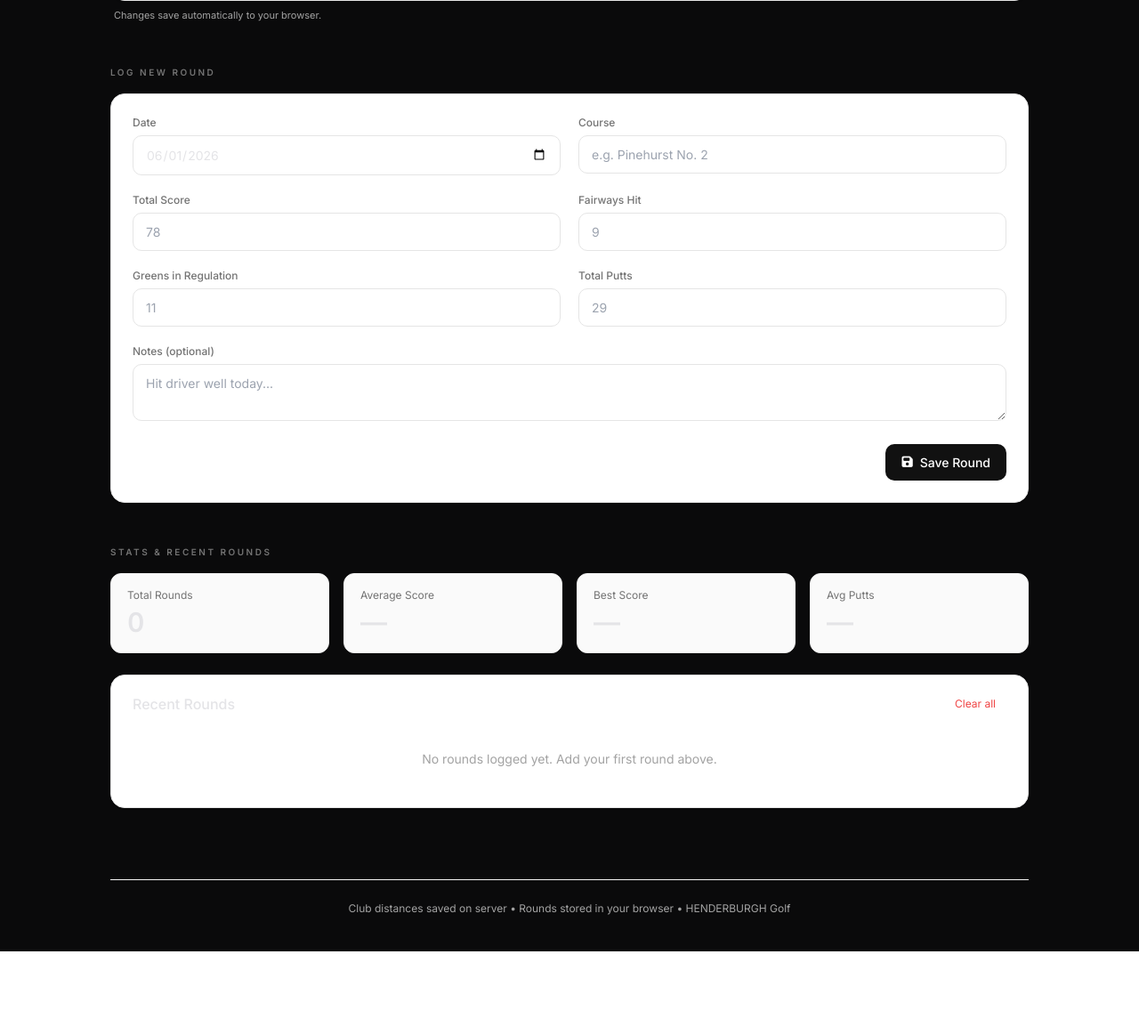
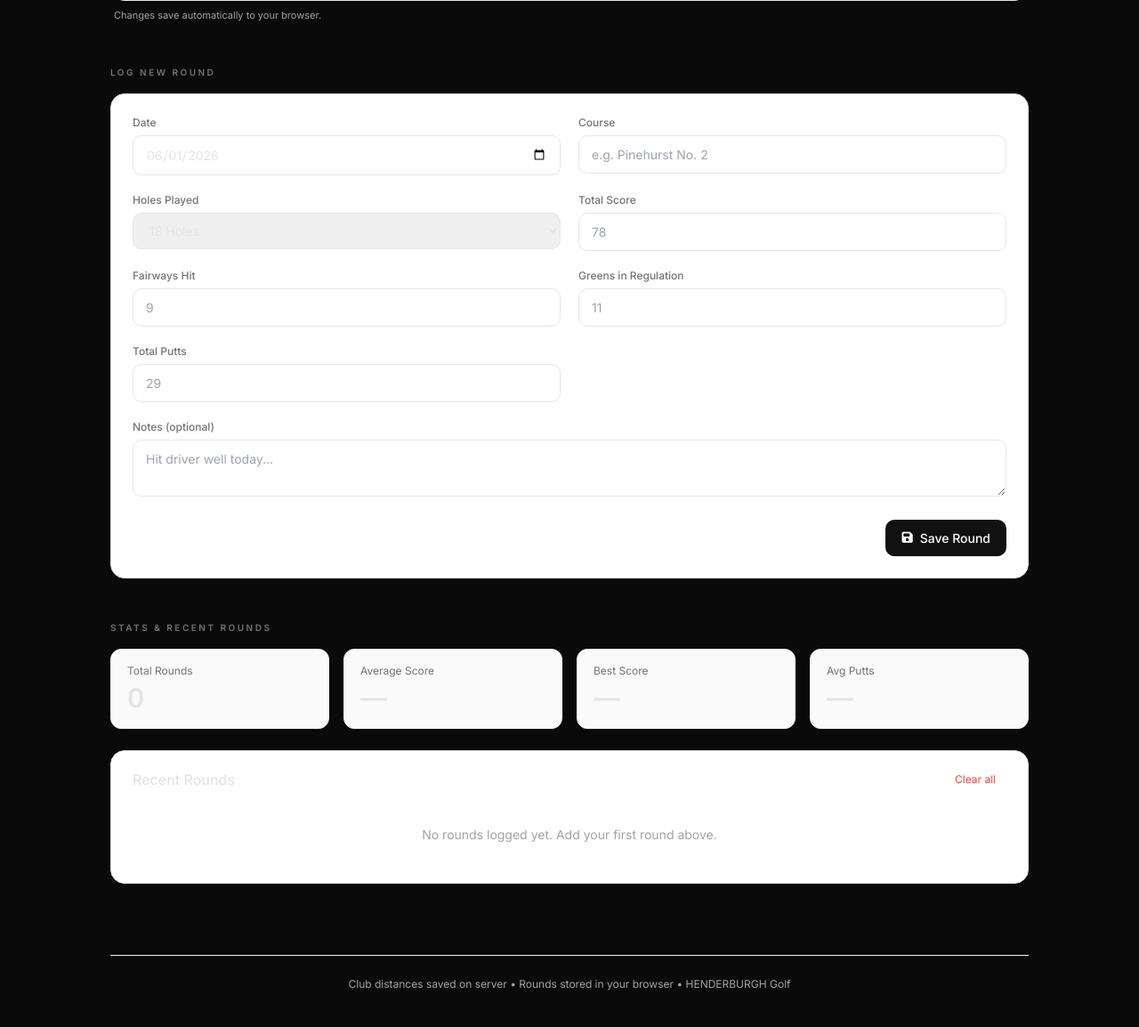
Before and after one commit to dylanhenderson315-lab/henderburgh-vitals, a FastAPI app: page /golf in a window 1280 px wide. Shown: the part 901-2055 px from the top of the page at 89% size. Before the commit the page ends 1970 px from the top, so only its background shows below. Run offline with FastAPI, Linux system fonts and the light colour scheme; some libraries are stand-ins or nearby versions.

Commit message:
Update 2026-06-01 18:04

```diff
--- a/templates/golf.html
+++ b/templates/golf.html
@@ -213,8 +213,16 @@
           </div>
 
           <div>
+            <label class="block text-xs font-medium text-neutral-500 mb-1.5">Holes Played</label>
+            <select id="round-holes" class="form-input w-full">
+              <option value="18">18 Holes</option>
+              <option value="9">9 Holes</option>
+            </select>
+          </div>
+
+          <div>
             <label class="block text-xs font-medium text-neutral-500 mb-1.5">Total Score</label>
-            <input type="number" id="round-score" class="form-input w-full" placeholder="78" required min="50" max="150">
+            <input type="number" id="round-score" class="form-input w-full" placeholder="78" required min="55" max="150">
           </div>
           <div>
             <label class="block text-xs font-medium text-neutral-500 mb-1.5">Fairways Hit</label>
@@ -243,6 +251,8 @@
             </button>
           </div>
         </form>
+      </div>
+    </div>
       </div>
     </div>
 
@@ -441,11 +451,22 @@
     function saveRound(e) {
       e.preventDefault();
 
+      const holes = parseInt(document.getElementById('round-holes').value) || 18;
+      const score = parseInt(document.getElementById('round-score').value);
+
+      // Dynamic minimum score validation
+      const minScore = holes === 9 ? 28 : 55;
+      if (score < minScore) {
+        alert(`Minimum realistic score for ${holes} holes is ${minScore}. Please check your entry.`);
+        return;
+      }
+
       const newRound = {
         id: Date.now(),
         date: document.getElementById('round-date').value,
         course: document.getElementById('round-course').value.trim(),
-        score: parseInt(document.getElementById('round-score').value),
+        holes: holes,
+        score: score,
         fairways: parseInt(document.getElementById('round-fairways').value) || 0,
         gir: parseInt(document.getElementById('round-gir').value) || 0,
         putts: parseInt(document.getElementById('round-putts').value) || 0,
@@ -457,6 +478,8 @@
 
       // Clear form
       document.getElementById('round-form').reset();
+      document.getElementById('round-holes').value = '18';
+      updateFormLimits();
       // Set today's date again
       document.getElementById('round-date').value = new Date().toISOString().split('T')[0];
 
@@ -532,12 +555,14 @@
           meta = `<span class="text-xs text-neutral-500">${parts.join(' • ')}</span>`;
         }
 
+        const holesLabel = round.holes ? `${round.holes}H` : '18H';
+
         div.innerHTML = `
           <div class="flex-1">
             <div class="flex items-center gap-x-3">
               <div class="font-semibold">${round.score}</div>
               <div>
-                <div class="font-medium">${round.course}</div>
+                <div class="font-medium">${round.course} <span class="text-xs text-emerald-400 font-mono">(${holesLabel})</span></div>
                 <div class="text-xs text-neutral-500">${round.date}</div>
               </div>
             </div>
@@ -558,6 +583,45 @@
     }
 
     // ==================== INIT ====================
+    function updateFormLimits() {
+      const holesSelect = document.getElementById('round-holes');
+      const scoreInput = document.getElementById('round-score');
+      const fairwaysInput = document.getElementById('round-fairways');
+      const girInput = document.getElementById('round-gir');
+
+      if (!holesSelect || !scoreInput) return;
+
+      const holes = parseInt(holesSelect.value) || 18;
+
+      if (holes === 9) {
+        scoreInput.min = 28;
+        scoreInput.max = 90;
+        scoreInput.placeholder = "38";
+
+        if (fairwaysInput) {
+          fairwaysInput.max = 9;
+          fairwaysInput.placeholder = "5";
+        }
+        if (girInput) {
+          girInput.max = 9;
+          girInput.placeholder = "6";
+        }
+      } else {
+        scoreInput.min = 55;
+        scoreInput.max = 150;
+        scoreInput.placeholder = "78";
+
+        if (fairwaysInput) {
+          fairwaysInput.max = 18;
+          fairwaysInput.placeholder = "9";
+        }
+        if (girInput) {
+          girInput.max = 18;
+          girInput.placeholder = "11";
+        }
+      }
+    }
+
     async function initGolfPage() {
       loadData();                    // still loads rounds from localStorage
       await loadClubs();             // now loads clubs from server
@@ -566,6 +630,13 @@
       const dateInput = document.getElementById('round-date');
       if (!dateInput.value) {
         dateInput.value = new Date().toISOString().split('T')[0];
+      }
+
+      // Set up dynamic form limits for 9 vs 18 holes
+      const holesSelect = document.getElementById('round-holes');
+      if (holesSelect) {
+        holesSelect.addEventListener('change', updateFormLimits);
+        updateFormLimits(); // set initial limits
       }
 
       renderEverything();
```
